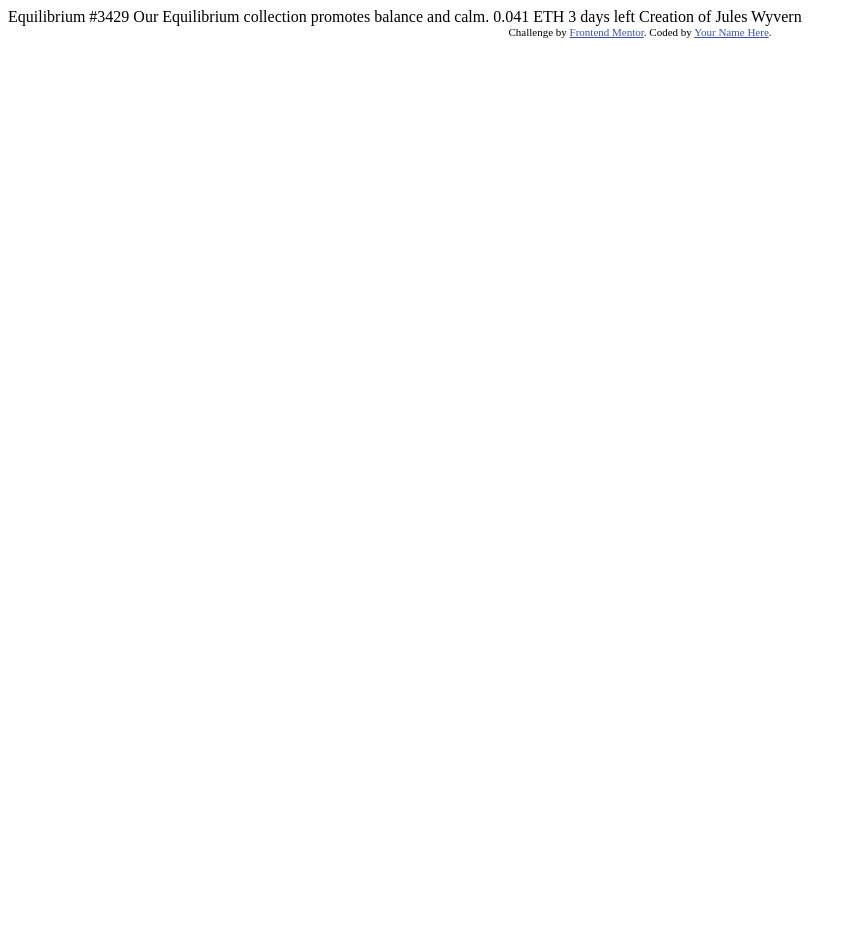
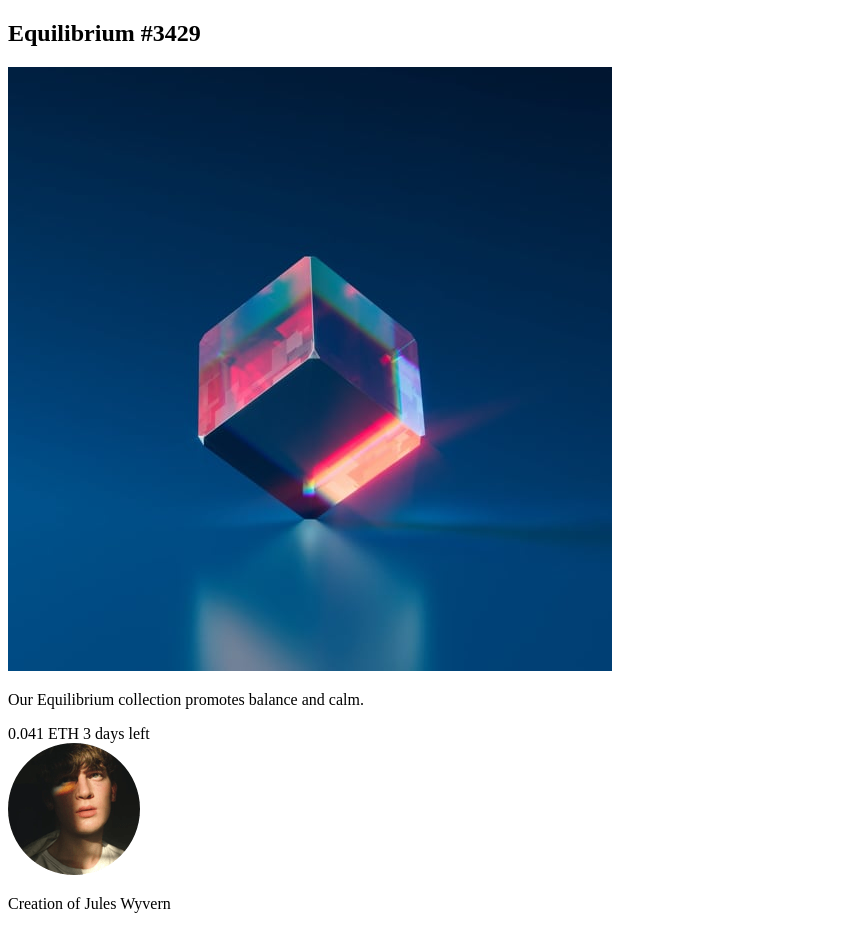
Before and after one commit to MatiasBastarrica/NFT-preview-card-component, a plain HTML site: page index.html in a window 1280 px wide. Shown: the whole page, without its empty margins (0-857 px from the left). Before the commit the page ends 800 px from the top, so only its background shows below. Drawn offline with Linux system fonts and the light colour scheme.

Commit message:
Write the html

```diff
--- a/index.html
+++ b/index.html
@@ -1,33 +1,46 @@
 <!DOCTYPE html>
 <html lang="en">
   <head>
-  <meta charset="UTF-8">
-  <meta name="viewport" content="width=device-width, initial-scale=1.0"> <!-- displays site properly based on user's device -->
+    <meta charset="UTF-8" />
+    <meta name="viewport" content="width=device-width, initial-scale=1.0" />
+    <!-- displays site properly based on user's device -->
 
-  <link rel="icon" type="image/png" sizes="32x32" href="./images/favicon-32x32.png">
+    <link
+      rel="icon"
+      type="image/png"
+      sizes="32x32"
+      href="./images/favicon-32x32.png"
+    />
 
     <title>Frontend Mentor | NFT preview card component</title>
-
-  <!-- Feel free to remove these styles or customise in your own stylesheet 👍 -->
-  <style>
-    .attribution { font-size: 11px; text-align: center; }
-    .attribution a { color: hsl(228, 45%, 44%); }
-  </style>
   </head>
   <body>
-
-  Equilibrium #3429
-
+    <main>
+      <article class="nft-card">
+        <h1 class="nft-card__title text-white">Equilibrium #3429</h1>
+        <img
+          src="./images/image-equilibrium.jpg"
+          alt=""
+          class="nft-card__img"
+        />
+        <p class="nft-card__description">
           Our Equilibrium collection promotes balance and calm.
-
-  0.041 ETH
-  3 days left
-
-  Creation of Jules Wyvern
-
-  <div class="attribution">
-    Challenge by <a href="https://www.frontendmentor.io?ref=challenge" target="_blank">Frontend Mentor</a>.
-    Coded by <a href="#">Your Name Here</a>.
+        </p>
+        <div class="nft-card__value-and-date">
+          <span class="nft-value text-cyan">0.041 ETH</span>
+          <span class="nft-date">3 days left</span>
         </div>
+        <footer>
+          <img
+            src="./images/image-avatar.png"
+            alt="Profile picture of Jules Wybern."
+          />
+          <p class="nft-creator">
+            Creation of
+            <span class="nft-creator__name text-white">Jules Wyvern</span>
+          </p>
+        </footer>
+      </article>
+    </main>
   </body>
 </html>
```
Lines whose indentation alone changed are shown as unchanged.
